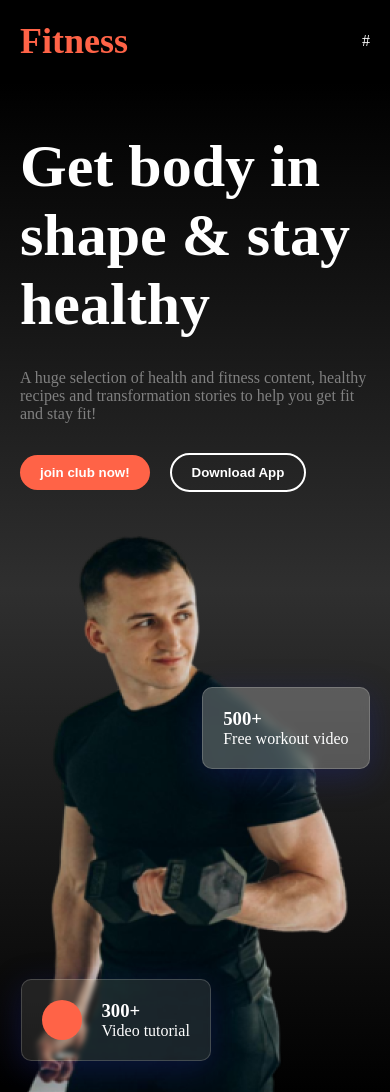
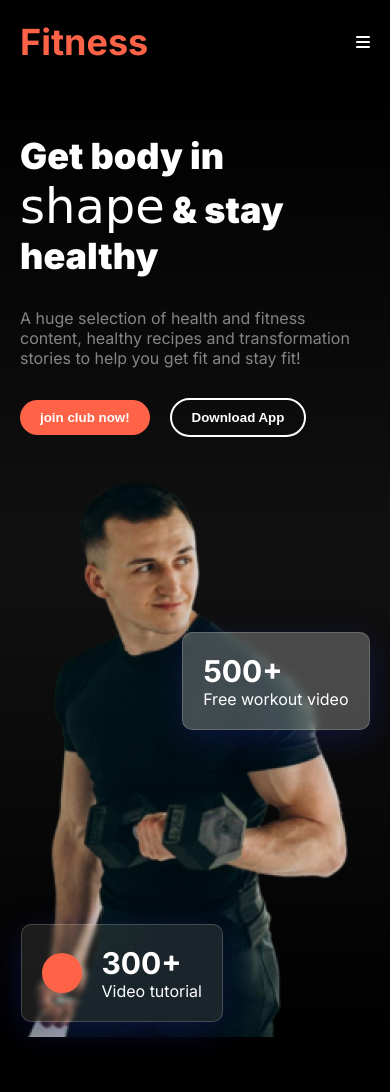
Before and after one commit to Rony-Ahmed6245/RB9-A2-versatile-ui, a plain HTML site: page index.htm in a window 390 px wide. After the commit the page ends 1041 px from the top, so only its background shows below. Drawn offline with Linux system fonts and the light colour scheme; a web font is replaced by a local one.

Commit message:
nav and banner responsive completed

```diff
--- a/Css/style.css
+++ b/Css/style.css
@@ -1,4 +1,6 @@
 /* common css  */
+@import url('https://fonts.googleapis.com/css2?family=Inter:ital,opsz,wght@0,14..32,100..900;1,14..32,100..900&display=swap');
+@import url('https://fonts.googleapis.com/css2?family=Italianno&display=swap');
 * {
     margin: 0;
     padding: 0;
@@ -9,6 +11,16 @@
 
 body {
     background: #000;
+    font-family: "Inter", sans-serif;
+    font-optical-sizing: auto;
+
+}
+
+span{
+    font-family: "Italianno", cursive;
+    font-weight: 400;
+    font-style: normal;
+    font-size: 78px;
 }
 
 
@@ -59,7 +71,7 @@ body {
                banner css start
 ===================================================*/
 .all-bg {
-    background: linear-gradient(0deg, black, rgb(47, 47, 47), black);
+    background: linear-gradient(0deg,black, rgb(17, 17, 17), rgba(119, 119, 119, 0));
 }
 
 .banner-section {
@@ -84,11 +96,12 @@ body {
 }
 
 .banner-text h1 {
-    font-size: 60px;
+    font-size: 78px;
+    font-weight: 900;
 }
 
 .banner-text p {
-    color: gray;
+    color: rgba(255, 255, 255, 0.5);
 }
 
 .banner-img-content {
@@ -163,7 +176,12 @@ body {
     border-radius: 50%;
 }
 
-
+.glass1 h1{
+    font-size: 30px;
+}
+.glass2 h1{
+    font-size: 30px;
+}
 
 /*=================================================
            responsive design
@@ -193,7 +211,13 @@ body {
     .banner-img-content {
         margin-right: 0px;
     }
-
+    .banner-text h1 {
+        font-size: 36px;
+        font-weight: 900;
+    }
+    span{
+        font-size: 48px;
+    }
     .glass2 {
 
         left: 0%;
--- a/index.htm
+++ b/index.htm
@@ -6,6 +6,7 @@
     <meta name="viewport" content="width=device-width, initial-scale=1.0">
     <title>B10A2-versatile-ui</title>
     <link rel="stylesheet" href="./Css/style.css">
+    <script src="https://kit.fontawesome.com/d152456d44.js" crossorigin="anonymous"></script>
 </head>
 
 <body>
@@ -24,7 +25,7 @@
                 </ul>
             </div>
 
-            <div class="hamber">#</div>
+            <div class="hamber"><i class="fa-solid fa-bars"></i></div>
         </div>
     </nav>
     <!-- nav section ends -->
@@ -35,7 +36,7 @@
             <div class="banner-content">
                 <div class="banner-text">
                     <h1> Get body in <br>
-                        shape & stay <br>
+                        <span>shape</span> & stay <br>
                         healthy
                     </h1>
                     <p>A huge selection of health and fitness content, healthy recipes
@@ -66,6 +67,12 @@
         </section>
     </section>
     <!-- banner section ends -->
+
+    <!-- habit section start  -->
+     <section>
+
+     </section>
+    <!-- habit section ends  -->
 </body>
 
 </html>
```
